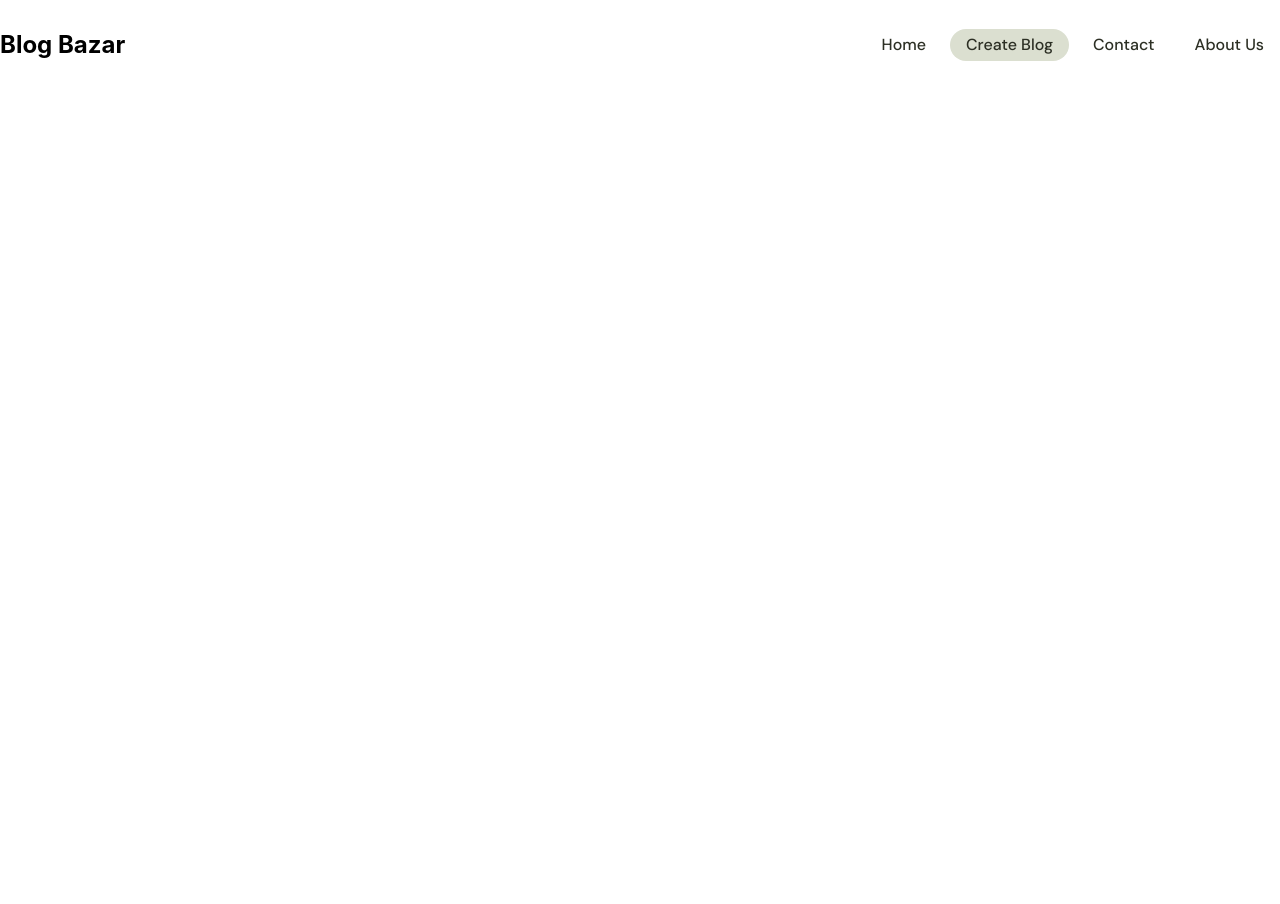
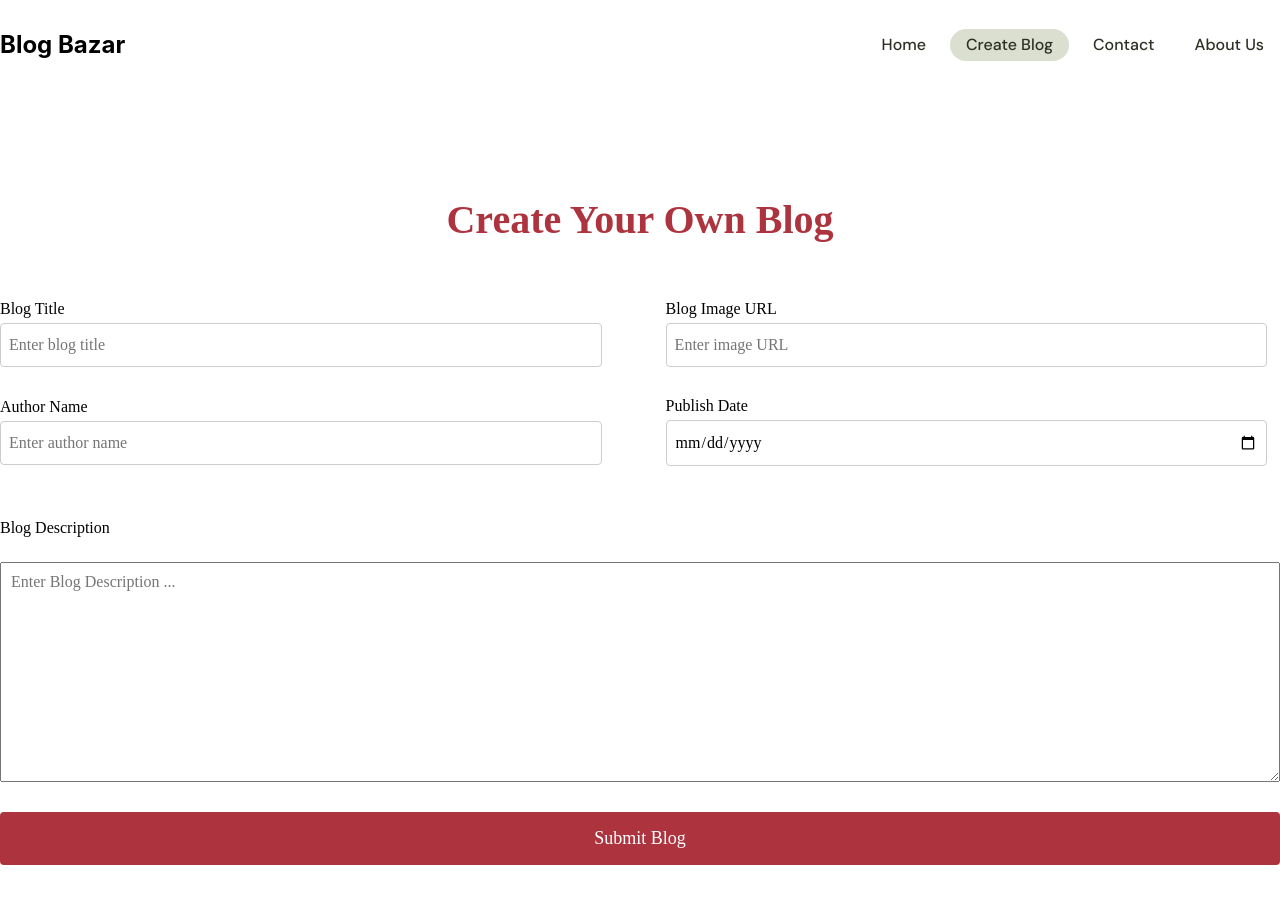
Before and after one commit to AliMurtaza70/React-practice, a React (Create React App) app: page /create-blog in a window 1280 px wide. Shown: the top 904 px of the page. Before the commit the page ends 800 px from the top, so only its background shows below. Built offline with nearby package versions, Linux system fonts and the light colour scheme; a web font is replaced by a local one.

Commit message:
Added functionality to save the Blog in json file

```diff
--- a/package.json
+++ b/package.json
@@ -3,7 +3,10 @@
   "version": "0.1.0",
   "private": true,
   "dependencies": {
+    "body-parser": "^1.20.3",
+    "cors": "^2.8.5",
     "cra-template": "1.2.0",
+    "express": "^4.21.2",
     "react": "^19.0.0",
     "react-dom": "^19.0.0",
     "react-router-dom": "^7.1.1",
--- a/src/App.js
+++ b/src/App.js
@@ -1,6 +1,7 @@
 import { BrowserRouter, Route, Routes } from "react-router-dom";
 import Navbar from "./components/navbar/Navbar";
 import Dashboard from "./Routes/dashboard/dashboard";
+import CreateBlog from "./Routes/createblog/createBlog";
 
 function App() {
   return (
@@ -9,7 +10,7 @@ function App() {
         <Navbar />
         <Routes>
           <Route path="/" element={<Dashboard />} />
-          {/* <Route path="/about" element={<About />} /> */}
+          <Route path="/create-blog" element={<CreateBlog />} />
 
         </Routes>
       </BrowserRouter>
--- /dev/null
+++ b/src/Routes/createblog/createBlog.js
@@ -0,0 +1,162 @@
+import React, { useState } from "react";
+
+const styles = {
+  main: {
+    marginTop: "80px",
+    display: "flex",
+    flexDirection: "column",
+    gap: "30px",
+    fontFamily: "Poppins",
+    marginBottom: "50px",
+  },
+  heading: {
+    fontSize: "40px",
+    color: "#AD343E",
+    fontWeight: "600",
+    textAlign: "center",
+  },
+  inputBox: {
+    display: "flex",
+    flexWrap: "wrap",
+    justifyContent: "space-between",
+    alignItems: "center",
+    gap: "30px",
+    width: "100%",
+  },
+  label: {
+    fontSize: "16px",
+    display: "block",
+    marginBottom: "5px",
+    fontWeight: "500",
+  },
+  inputField: {
+    width: "95%",
+    padding: "12px 8px",
+    border: "1px solid #ccc",
+    borderRadius: "4px",
+    fontSize: "16px",
+    fontFamily: "poppins",
+  },
+  textFieldBox: {
+    marginTop: "40px",
+    display: "flex",
+    flexDirection: "column",
+    gap: "20px",
+  },
+  textField: {
+    padding: "10px",
+    fontSize: "16px",
+    fontFamily: "Poppins",
+  },
+  button: {
+    marginTop: "30px",
+    width: "100%",
+    padding: "16px 0",
+    fontSize: "18px",
+    fontFamily: "Poppins",
+    border: "none",
+    backgroundColor: "#AD343E",
+    color: "White",
+    fontWeight: "500",
+    borderRadius: "4px",
+    cursor: "pointer",
+  },
+};
+
+const inputFields = [
+  { label: "Blog Title", placeholder: "Enter blog title", name: "title" },
+  { label: "Blog Image URL", placeholder: "Enter image URL", name: "image" },
+  { label: "Author Name", placeholder: "Enter author name", name: "author" },
+  {
+    label: "Publish Date",
+    placeholder: "Enter publish date",
+    name: "publishDate",
+    type: "date",
+  },
+];
+
+const initialFormState = {
+  title: "",
+  image: "",
+  author: "",
+  publishDate: "",
+  description: "",
+};
+
+export default function CreateBlog() {
+  const [formData, setFormData] = useState(initialFormState);
+
+  const handleChange = (e) => {
+    const { name, value } = e.target;
+    setFormData((prev) => ({ ...prev, [name]: value }));
+  };
+
+  const handleSubmit = async (e) => {
+    e.preventDefault();
+
+    if (Object.values(formData).some((value) => !value)) {
+      alert("Please fill out all fields before submitting.");
+      return;
+    }
+
+    try {
+      const response = await fetch("http://localhost:3001/api/blogs", {
+        method: "POST",
+        headers: { "Content-Type": "application/json" },
+        body: JSON.stringify(formData),
+      });
+
+      if (response.ok) {
+        alert("Blog submitted successfully!");
+        setFormData(initialFormState);
+      } else {
+        const { error } = await response.json();
+        alert(`Error: ${error || "Failed to submit blog."}`);
+      }
+    } catch (error) {
+      console.error("Failed to submit blog:", error);
+      alert("An unexpected error occurred. Please try again.");
+    }
+  };
+  return (
+    <div className="container">
+      <div style={styles.main}>
+        <h1 style={styles.heading}>Create Your Own Blog</h1>
+        <form onSubmit={handleSubmit}>
+          <div style={styles.inputBox}>
+            {inputFields.map((field, index) => (
+              <div key={index} style={{ width: "48%" }}>
+                <label htmlFor={field.name} style={styles.label}>
+                  {field.label}
+                </label>
+                <input
+                  id={field.name}
+                  type={field.type || "text"}
+                  placeholder={field.placeholder}
+                  name={field.name}
+                  value={formData[field.name]}
+                  onChange={handleChange}
+                  style={styles.inputField}
+                />
+              </div>
+            ))}
+          </div>
+          <div style={styles.textFieldBox}>
+            <h2 style={styles.label}>Blog Description</h2>
+            <textarea
+              name="description"
+              style={styles.textField}
+              rows={11}
+              placeholder="Enter Blog Description ..."
+              value={formData.description}
+              onChange={handleChange}
+            />
+          </div>
+          <button style={styles.button} type="submit">
+            Submit Blog
+          </button>
+        </form>
+      </div>
+    </div>
+  );
+}
--- a/src/Routes/dashboard/dashboard.js
+++ b/src/Routes/dashboard/dashboard.js
@@ -7,7 +7,7 @@ export default function Dashboard() {
   useEffect(() => {
     const fetchPosts = async () => {
       try {
-        const response = await fetch("/data/blogs.json");
+        const response = await fetch("http://localhost:3001/api/blogs");
         const result = await response.json();
         setData(result);
       } catch (error) {
```
Also changed, not shown: public/data/blogs.json (+1 -16 lines), server.js (added, +46 -0 lines), 1 other file (tests, documents, lock files or other folders).
